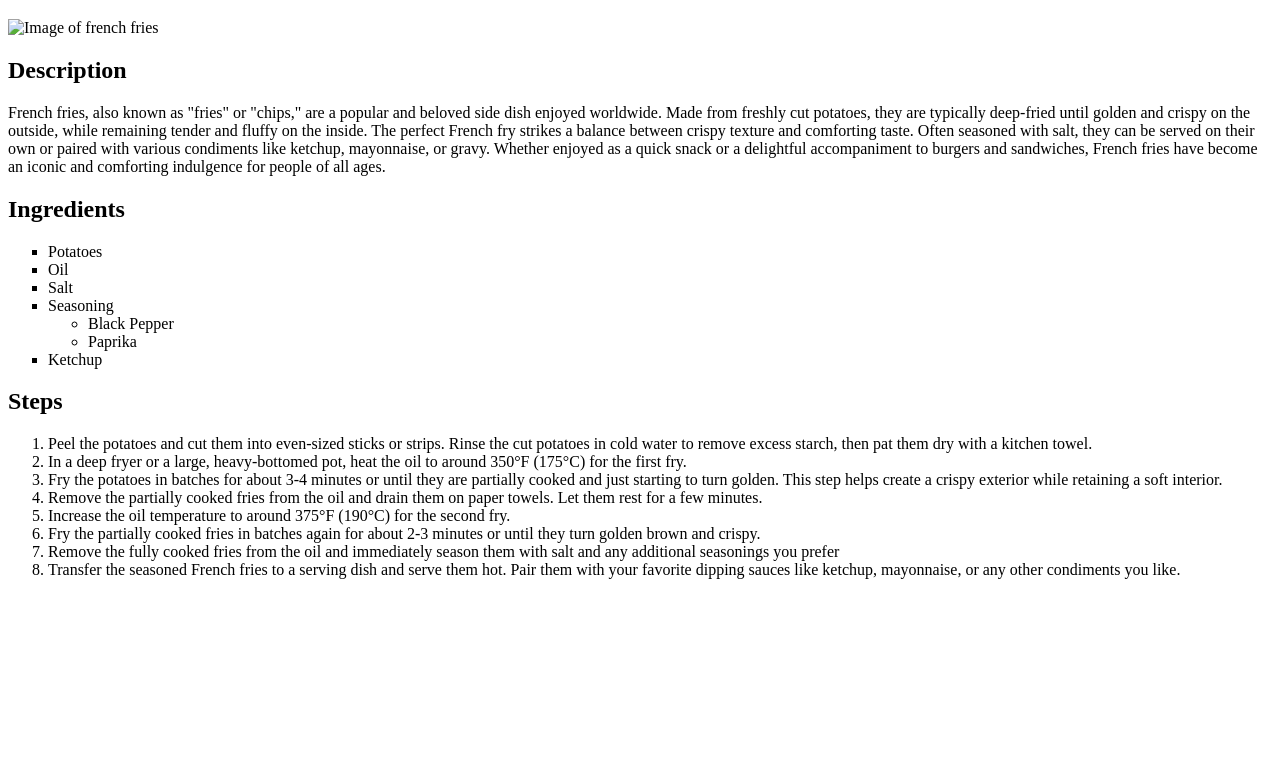
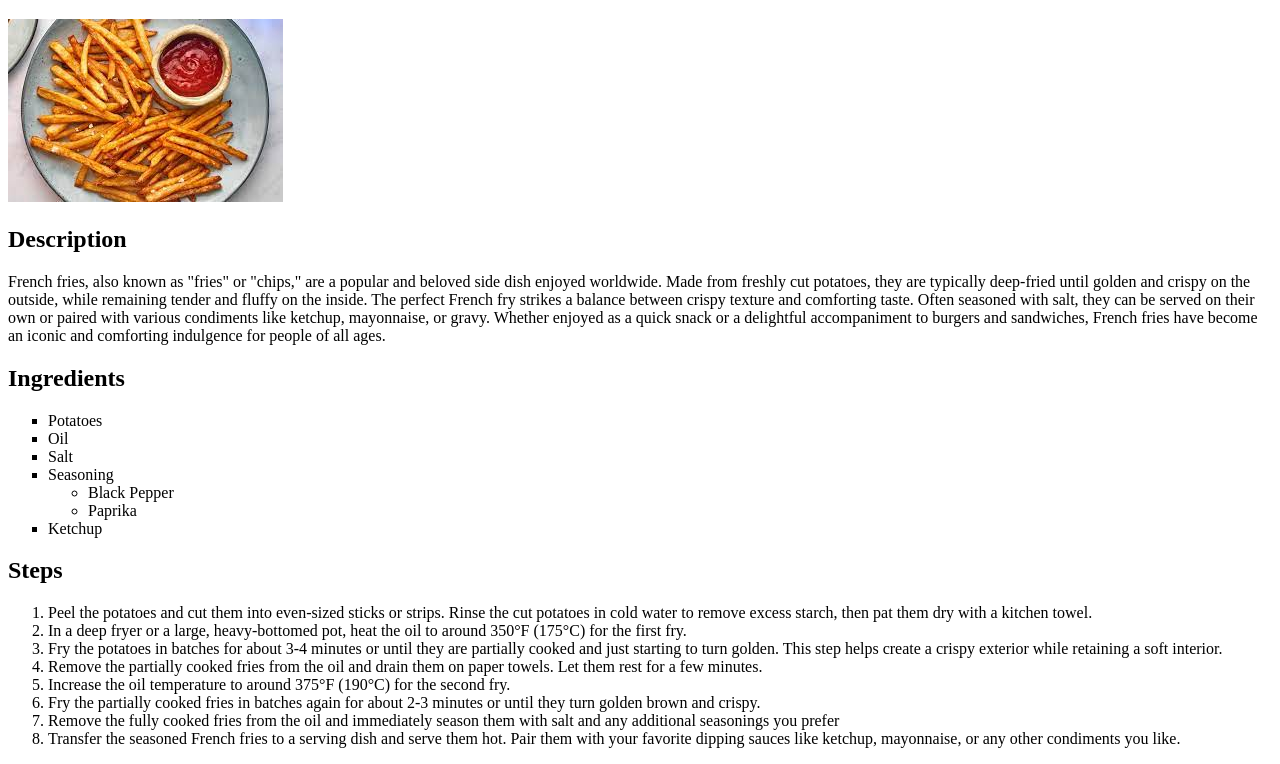
Before and after one commit to Tirath5504/odin-recipes, a plain HTML site: page recipes/french-fries.html in a window 1280 px wide. Shown: the part 61-825 px from the top of the page. Before the commit the page ends 800 px from the top, so only its background shows below. Drawn offline with Linux system fonts and the light colour scheme.

Commit message:
Modify french-fries.html to correctly display image

```diff
--- a/recipes/french-fries.html
+++ b/recipes/french-fries.html
@@ -7,7 +7,7 @@
 </head>
 <body>
     <h1>French Fries</h1>
-    <img src="./../img/french-fries.jpg" alt="Image of french fries">
+    <img src="./../img/french-fries.jpeg" alt="Image of french fries">
     <h2>Description</h2>
     <p>
         French fries, also known as "fries" or "chips," are a popular and beloved side dish enjoyed worldwide. Made from freshly cut potatoes, they are typically deep-fried until golden and crispy on the outside, while remaining tender and fluffy on the inside. The perfect French fry strikes a balance between crispy texture and comforting taste. Often seasoned with salt, they can be served on their own or paired with various condiments like ketchup, mayonnaise, or gravy. Whether enjoyed as a quick snack or a delightful accompaniment to burgers and sandwiches, French fries have become an iconic and comforting indulgence for people of all ages.
```
